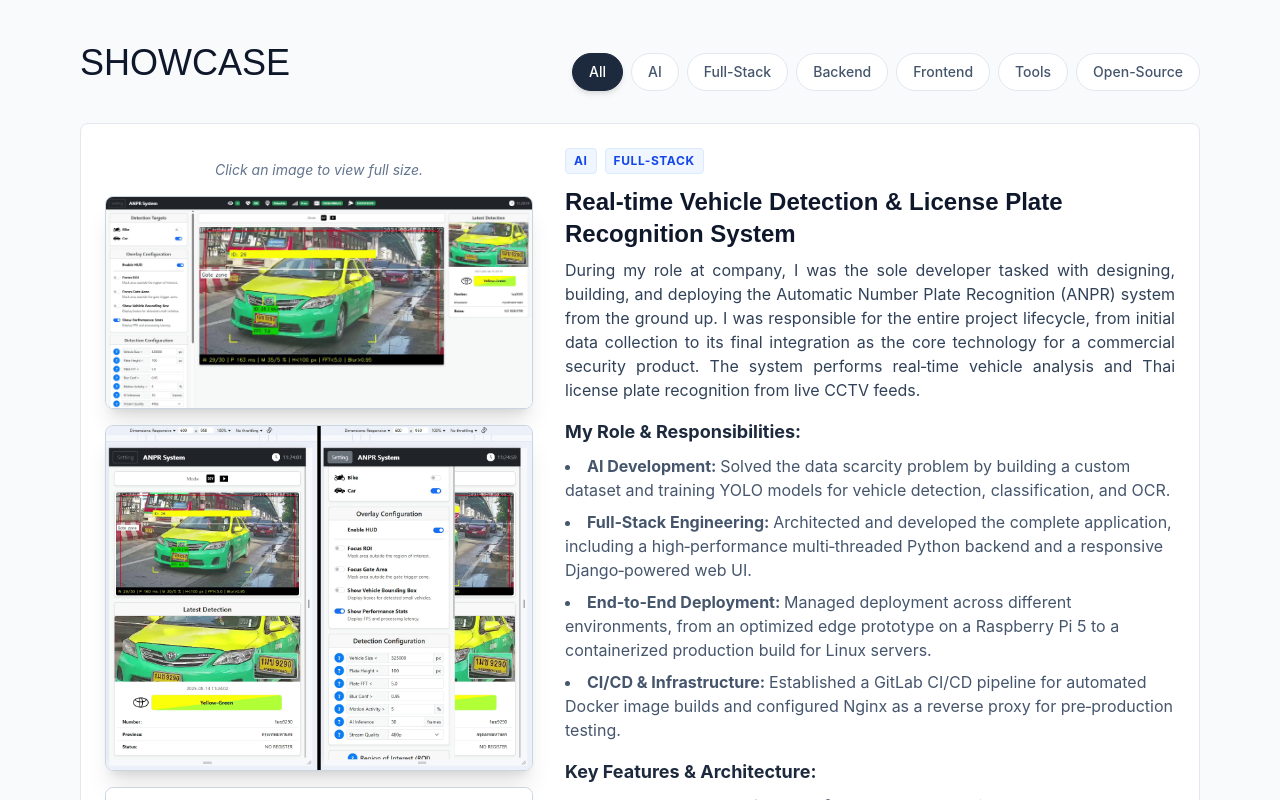
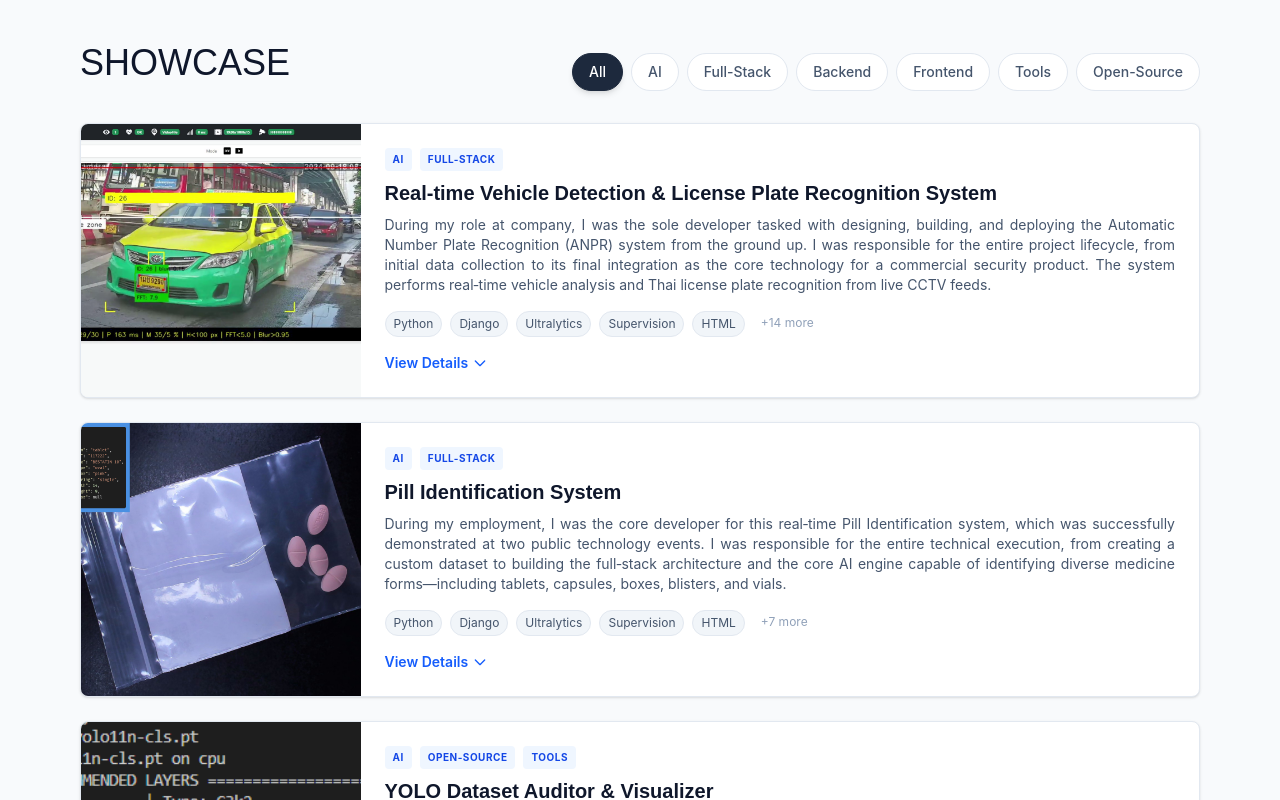
Before and after one commit to catptype/catptype.github.io, a Vue app: page / in a window 1280 px wide. Shown: the part 2700-3500 px from the top of the page. Built offline with nearby package versions, Linux system fonts and the light colour scheme.

Commit message:
Update ShowcaseCard.vue

```diff
--- a/src/components/ShowcaseCard.vue
+++ b/src/components/ShowcaseCard.vue
@@ -1,5 +1,5 @@
 <script setup lang="ts">
-  import { computed } from 'vue';
+  import { ref, computed } from 'vue';
   import type { Project } from '@/types';
   import { useLightboxStore } from '@/stores/lightbox';
   import ProjectTags from './ProjectTags.vue';
@@ -10,6 +10,28 @@
   const props = defineProps<{ project: Project }>();
   const lightbox = useLightboxStore();
 
+  // === STATE ===
+  const isExpanded = ref(false);
+
+  // === MINI CARD LOGIC ===
+  // Combine all tags into one list for the preview, limit to 5
+  const previewTags = computed(() => {
+    const t = props.project.tags;
+    const all = [
+      ...(t.techStack || []),
+      ...(t.concepts || []),
+      ...(t.infrastructure || [])
+    ];
+    return all.slice(0, 5); // Show only first 5 tags
+  });
+
+  const remainingTagsCount = computed(() => {
+    const t = props.project.tags;
+    const total = (t.techStack?.length || 0) + (t.concepts?.length || 0) + (t.infrastructure?.length || 0);
+    return total - 5;
+  });
+
+  // === FULL CARD LOGIC ===
   // Dynamic classes based on layout pattern
   const containerClasses = computed(() => {
     switch (props.project.layout) {
@@ -70,25 +92,104 @@
 </script>
 
 <template>
-  <div class="flex gap-8 mb-12 bg-white p-6 rounded-lg border border-slate-200 items-start" :class="containerClasses">
+  <!-- Card Container: Smooth transition for height/size changes -->
+  <div
+    class="bg-white rounded-lg border border-slate-200 overflow-hidden transition-all duration-300 ease-in-out"
+    :class="[
+      isExpanded ? 'p-6 mb-12 shadow-lg ring-1 ring-blue-100' : 'p-0 mb-6 shadow-sm hover:shadow-md cursor-pointer group'
+    ]"
+    @click="!isExpanded && (isExpanded = true)"
+  >
+
+    <!-- ==================== VIEW 1: MINI CARD (COLLAPSED) ==================== -->
+    <div v-if="!isExpanded" class="flex flex-col md:flex-row h-full">
+
+      <!-- Cover Image (First screenshot) -->
+      <div class="md:w-1/4 h-48 md:h-auto relative overflow-hidden bg-slate-100">
+        <img
+          v-if="project.images && project.images.length > 0"
+          :src="project.images[0]"
+          class="w-full h-full object-cover transition-transform duration-500 group-hover:scale-105"
+          alt="Project Cover"
+        />
+        <!-- Overlay hint -->
+        <div class="absolute inset-0 bg-black/0 group-hover:bg-black/5 transition-colors"></div>
+      </div>
+
+      <!-- Summary Content -->
+      <div class="p-6 md:w-3/4 flex flex-col justify-between">
+        <div>
+          <!-- Category Badges -->
+          <div class="flex flex-wrap gap-2 mb-2">
+            <span v-for="cat in project.categories" :key="cat" class="text-[10px] font-bold uppercase tracking-wider text-blue-700 bg-blue-50 px-2 py-1 rounded">
+              {{ cat }}
+            </span>
+          </div>
+
+          <!-- Title -->
+          <h3 class="text-xl font-bold text-slate-900 mb-2 font-lexend group-hover:text-blue-600 transition-colors" v-html="project.title"></h3>
+
+          <!-- Description-->
+          <div class="text-slate-600 text-sm mb-4 text-justify" v-html="project.description"></div>
+
+          <!-- Preview Tags -->
+          <div class="flex flex-wrap gap-2">
+             <span
+               v-for="tag in previewTags"
+               :key="tag"
+               class="text-xs bg-slate-100 text-slate-600 px-2 py-1 rounded-full border border-slate-200"
+               v-html="tag"
+             ></span>
+             <span v-if="remainingTagsCount > 0" class="text-xs text-slate-400 py-1 px-2">
+               +{{ remainingTagsCount }} more
+             </span>
+          </div>
+        </div>
+
+        <!-- Call to Action -->
+        <div class="mt-4 flex items-center text-blue-600 font-semibold text-sm">
+          <span>View Details</span>
+          <svg xmlns="http://www.w3.org/2000/svg" class="h-4 w-4 ml-1 transition-transform group-hover:translate-x-1" fill="none" viewBox="0 0 24 24" stroke="currentColor">
+            <path stroke-linecap="round" stroke-linejoin="round" stroke-width="2" d="M19 9l-7 7-7-7" />
+          </svg>
+        </div>
+      </div>
+    </div>
+
+
+    <!-- ==================== VIEW 2: FULL CARD (EXPANDED) ==================== -->
+    <div v-else class="animate-fade-in">
+
+      <!-- Close / Collapse Button (Sticky inside the card) -->
+      <div class="flex justify-end mb-4">
+        <button
+          @click.stop="isExpanded = false"
+          class="flex items-center text-sm text-slate-500 hover:text-red-600 transition-colors px-3 py-1 rounded-full hover:bg-red-50"
+        >
+          <svg xmlns="http://www.w3.org/2000/svg" class="h-4 w-4 mr-1" fill="none" viewBox="0 0 24 24" stroke="currentColor">
+            <path stroke-linecap="round" stroke-linejoin="round" stroke-width="2" d="M5 15l7-7 7 7" />
+          </svg>
+          Collapse Card
+        </button>
+      </div>
+
+      <!-- (YOUR ORIGINAL COMPLEX LAYOUT CODE) -->
+      <div class="flex gap-8 items-start" :class="containerClasses">
 
         <!-- IMAGES SECTION -->
-    <!-- Only render if layout is NOT none. Order is handled by flex-row vs flex-row-reverse parent -->
         <div v-if="project.layout !== 'none'" :class="imageContainerWidth" class="flex flex-col space-y-4">
           <p class="text-center text-sm text-slate-500 italic mt-3">Click an image to view full size.</p>
-
-      <!-- Layout Logic for Grid vs Single Column of images -->
           <div :class="imageGridClasses">
             <img
                 v-for="(img, idx) in project.images"
-            alt=""
                 :key="idx"
                 :src="img"
+                alt=""
                 @click="lightbox.open(img)"
                 class="cursor-zoom-in object-cover w-full border border-slate-300 rounded-lg shadow-xl hover:opacity-50 transition"
                 :class="{
                   'h-[200px]': project.layout === 'bottom',
-              'h-[120px]': project.isGrid && project.layout !== 'bottom' // Optional: fix height for uniform grid look
+                  'h-[120px]': project.isGrid && project.layout !== 'bottom'
                 }"
             />
           </div>
@@ -96,49 +197,27 @@
 
         <!-- TEXT SECTION -->
         <div :class="textContainerWidth">
-
-      <!-- NEW: Category Badges -->
+          <!-- Categories -->
           <div class="flex flex-wrap gap-2 mb-3">
-        <span
-          v-for="cat in project.categories"
-          :key="cat"
-          class="inline-block px-2 py-1 text-xs font-bold tracking-wider uppercase text-blue-700 bg-blue-50 rounded border border-blue-100"
-          v-html="cat">
+            <span v-for="cat in project.categories" :key="cat" class="inline-block px-2 py-1 text-xs font-bold tracking-wider uppercase text-blue-700 bg-blue-50 rounded border border-blue-100">
+              {{ cat }}
             </span>
           </div>
 
           <h3 class="text-2xl font-bold font-lexend mb-2 text-slate-900" v-html="project.title"></h3>
           <p class="mb-4 text-slate-700 text-justify" v-html="project.description"></p>
 
-      <!-- Responsibilities (Bullet Pattern) -->
-      <ProjectBulletContent
-        title="My Role & Responsibilities:"
-        :items="project.responsibilities"
-      />
+          <ProjectVersions v-if="project.versions" :versions="project.versions" />
+          <ProjectBulletContent title="My Role & Responsibilities:" :items="project.responsibilities" />
+          <ProjectBulletContent title="Key Features & Architecture:" :items="project.features" />
 
-      <!-- Key Features (Bullet Pattern) -->
-      <ProjectBulletContent
-        title="Key Features & Architecture:"
-        :items="project.features"
-      />
+          <ProjectInfoBlock v-if="project.infoBlock" :data="project.infoBlock" />
 
-      <ProjectVersions
-        v-if="project.versions"
-        :versions="project.versions"
-      />
-
-      <ProjectInfoBlock
-        v-if="project.infoBlock"
-        :data="project.infoBlock"
-      />
-
-      <!-- Links -->
           <div class="mb-4 flex gap-4">
             <a v-if="project.githubUrl" :href="project.githubUrl" target="_blank" class="text-base font-semibold text-blue-600 hover:text-blue-700">View Project Details on Github</a>
             <a v-if="project.liveUrl" :href="project.liveUrl" target="_blank" class="text-base font-semibold text-blue-600 hover:text-blue-700">View Live Demo</a>
           </div>
 
-      <!-- Unified Tags Loop -->
           <ProjectTags
             v-for="section in tagSections"
             :key="section.id"
@@ -146,8 +225,34 @@
             :tags="section.data"
             :color="section.color"
           />
+        </div>
+      </div>
+
+      <!-- Bottom Collapse Button (For convenience on long cards) -->
+      <div class="mt-8 pt-4 border-t border-slate-100 flex justify-center">
+        <button
+          @click.stop="isExpanded = false"
+          class="flex items-center text-slate-500 hover:text-blue-600 transition-colors"
+        >
+          <svg xmlns="http://www.w3.org/2000/svg" class="h-5 w-5 mr-1" fill="none" viewBox="0 0 24 24" stroke="currentColor">
+            <path stroke-linecap="round" stroke-linejoin="round" stroke-width="2" d="M5 15l7-7 7 7" />
+          </svg>
+          Show Less
+        </button>
+      </div>
 
     </div>
 
   </div>
 </template>
+
+<style scoped>
+.animate-fade-in {
+  animation: fadeIn 0.4s ease-out forwards;
+}
+
+@keyframes fadeIn {
+  from { opacity: 0; transform: translateY(10px); }
+  to { opacity: 1; transform: translateY(0); }
+}
+</style>
```
Lines whose indentation alone changed are shown as unchanged.
